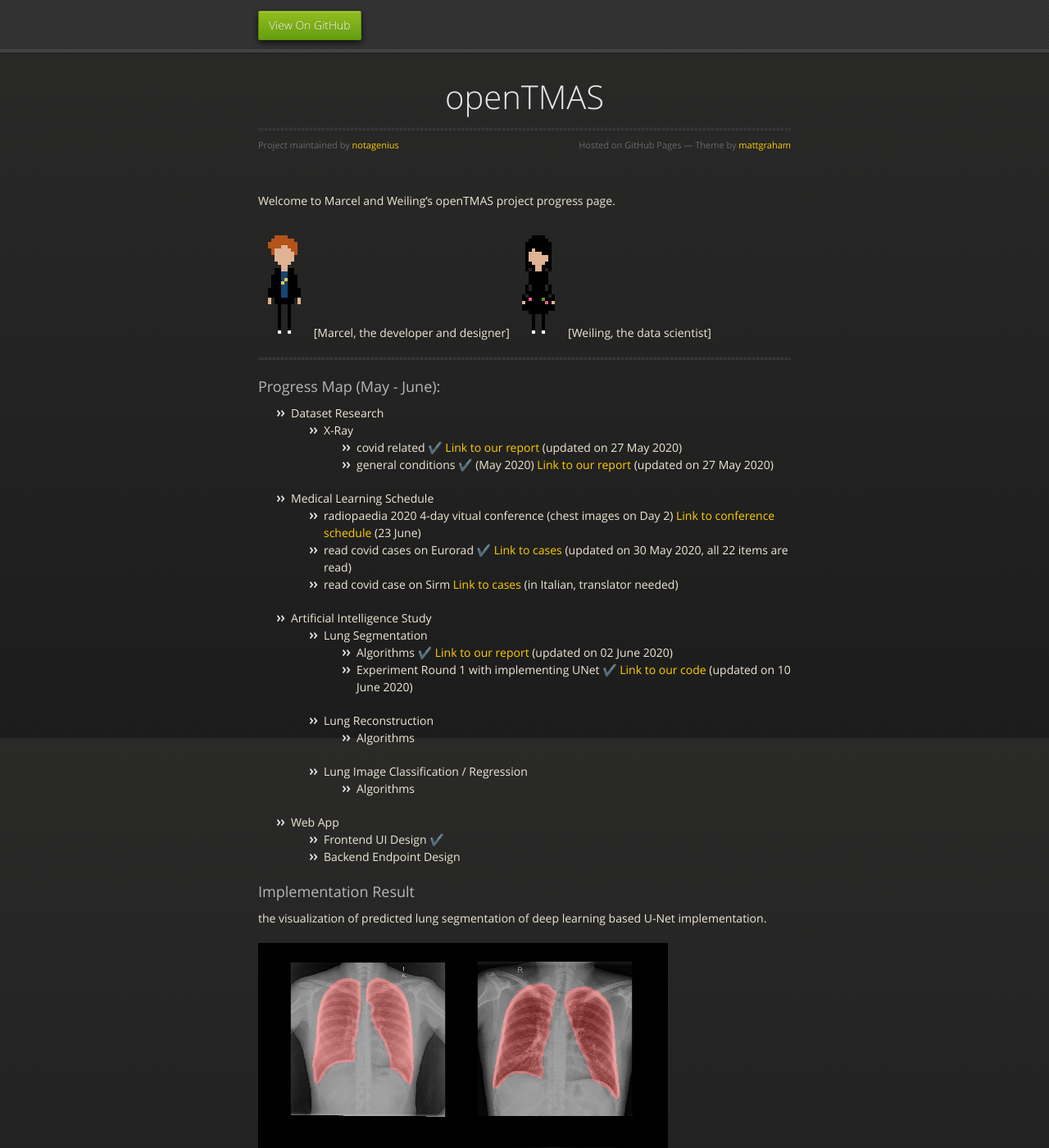
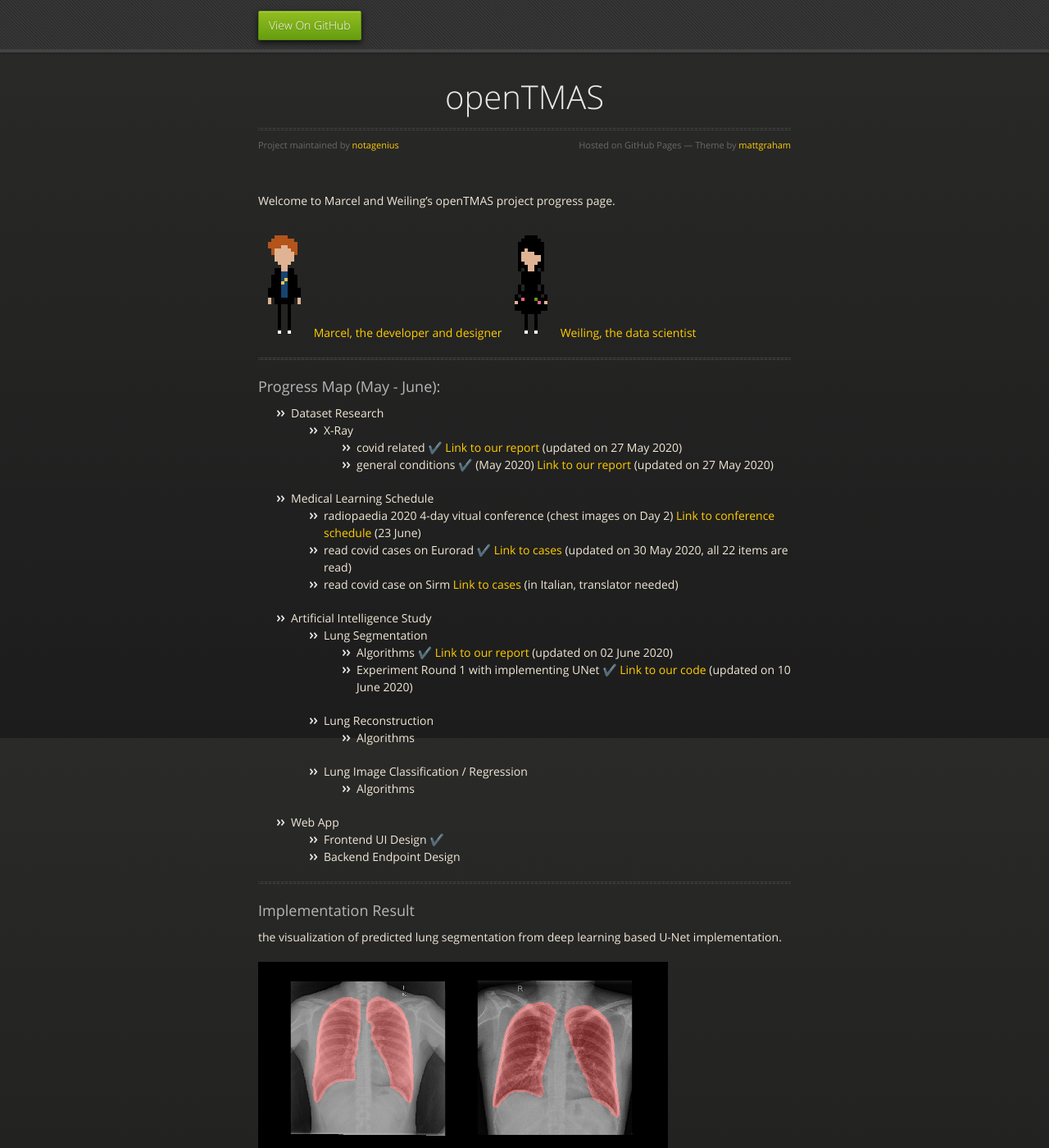
Before and after one commit to notagenius/openTMAS, a Jekyll site: the page built from docs/index.md, in a window 1280 px wide and 1400 px high. Shown: the whole window at 82% size. Built offline with Jekyll 4.4.1, drawn with Linux system fonts in a browser that asks for light colours; the repository's description, which GitHub fills in, is left out.

Commit message:
add profile link

```diff
--- a/docs/index.md
+++ b/docs/index.md
@@ -6,7 +6,7 @@
 Welcome to Marcel and Weiling's openTMAS project progress page.
 
 
-![Marcel](./marcel.png) [Marcel, the developer and designer] ![Weiling](./weiling.png) [Weiling, the data scientist]
+![Marcel](./marcel.png) [Marcel, the developer and designer](https://github.com/RBEGamer) ![Weiling](./weiling.png) [Weiling, the data scientist](https://github.com/notagenius)
 
 * * *
 
@@ -32,13 +32,15 @@
   - Frontend UI Design ✔️
   - Backend Endpoint Design
 
+* * *
+
 ### Implementation Result
 
-the visualization of predicted lung segmentation of deep learning based U-Net implementation.
+the visualization of predicted lung segmentation from deep learning based U-Net implementation.
 
 ![segmentation](./seg_round_1.png)
 
-***
+* * *
 
 This project is under the Supervision of Tim G.
 ![Tim](./tim.png) [Tim, our supervisor]
```
